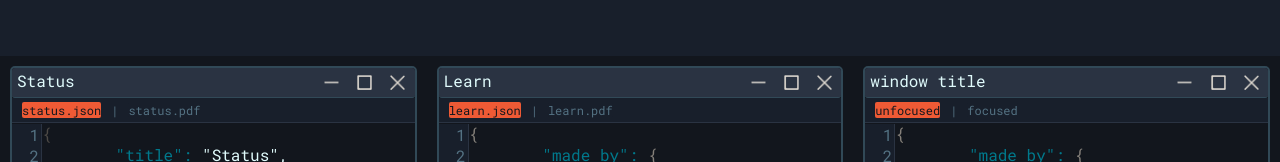
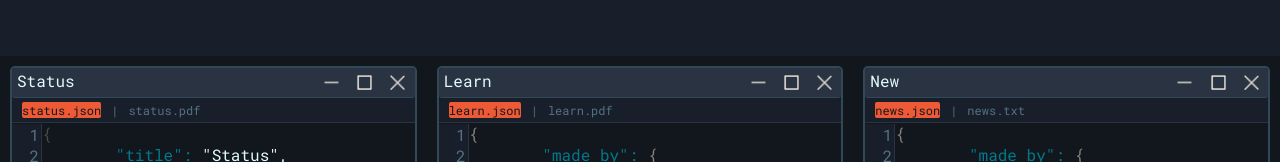
Before and after one commit to PappAdam/Mark-Zuckerberg, a website built with Parcel: page sites/index.html in a window 1280 px wide. Shown: the part 356-518 px from the top of the page. Built offline with nearby package versions, Linux system fonts and the light colour scheme; what @dogstudio/highway would draw is missing.

Commit message:
LAST CHANGE, fuck frontend, fuck js, im going to sleep

```diff
--- a/sites/index.html
+++ b/sites/index.html
@@ -201,7 +201,7 @@
 
                 <div class="t_window_div">
                     <div class="title_bar">
-                        <p>window title</p>
+                        <p>New</p>
                         <div class="icons">
                             <div class="minimalize button" onclick=button_press(this)></div>
                             <div class="fullscreen button" onclick=button_press(this)></div>
@@ -211,9 +211,9 @@
 
                     <div class="top_row">
                         <ul>
-                            <li class="unfocues_file">unfocused</li>
+                            <li class="unfocues_file">news.json</li>
                             <li>|</li>
-                            <li class="focues_file">focused</li>
+                            <li class="focues_file">news.txt</li>
                         </ul>
                     </div>
 
```
